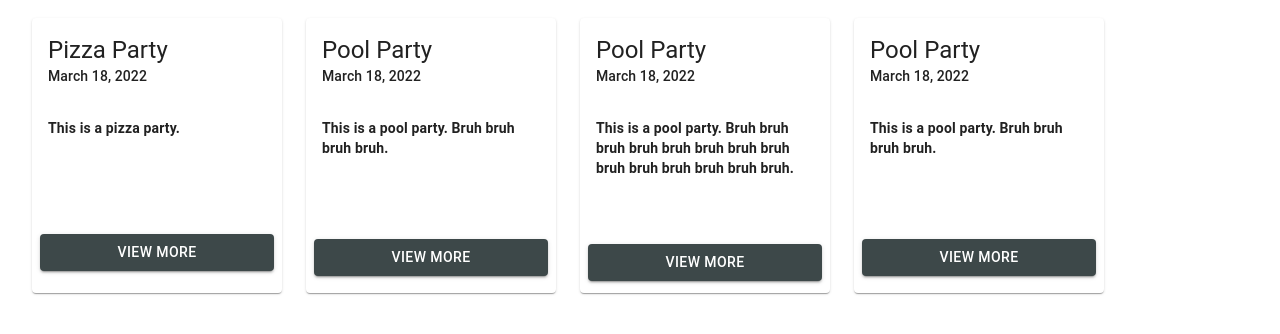
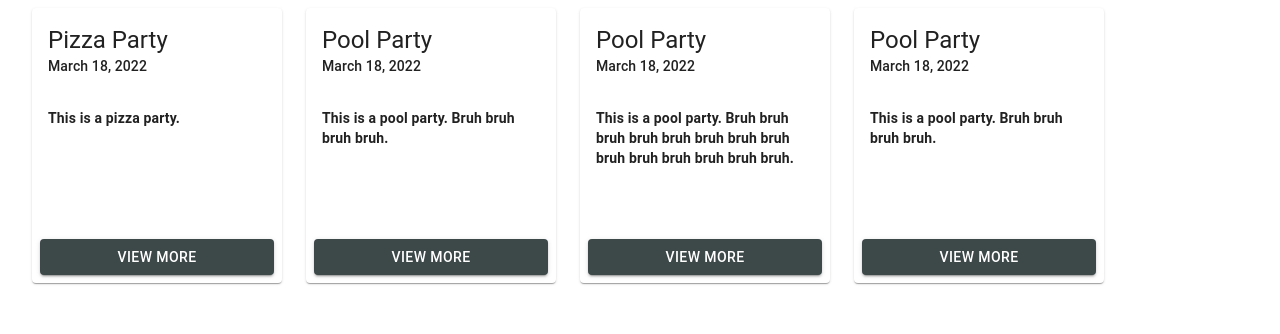
Before and after one commit to Ben2W/PrimalPartyFrontend, a React (Create React App) app: page /dashboard in a window 1280 px wide. Shown: the top 334 px of the page. Built offline with nearby package versions, Linux system fonts and the light colour scheme.

Commit message:
Made card uniform size

```diff
--- a/src/components/Card.js
+++ b/src/components/Card.js
@@ -9,12 +9,14 @@ import { purple } from '@mui/material/colors';
 
 export default function BasicCard(props){
 
-    const cardStyle={padding: 0, width:250, height:275, margin: "10px auto", display:'grid'}
+    const cardStyle={width:250, height: 275, display: 'flex', justifyContent: 'space-between', flexDirection: 'column'}
     const btnStyle={backgroundColor:"#3D4849"}
-    const descStyle={padding:'30px 0', fontWeight:600}
+    const descStyle={padding:'30px 0 0 0', fontWeight:600}
 
     return (
+        <Grid containter alignItems="stretch">
             <Card style={cardStyle}>
+                <Grid>
                     <CardContent>
                         <div className="wrapper">
                             <Typography variant="h5">
@@ -30,11 +32,14 @@ export default function BasicCard(props){
                           {props.desc}
                         </Typography>
                       </CardContent>
+                  </Grid>
 
-
+                  <Grid>
                       <CardActions>
-                    <Button type='submit' color='primary' variant='contained' style={btnStyle}fullWidth >{props.button}</Button>
+                            <Button type='submit' color='primary' variant='contained' style={btnStyle} fullWidth >{props.button}</Button>
                       </CardActions>
+                  </Grid>
             </Card>
+        </Grid>
     )
 }
```
Lines whose indentation alone changed are shown as unchanged.
